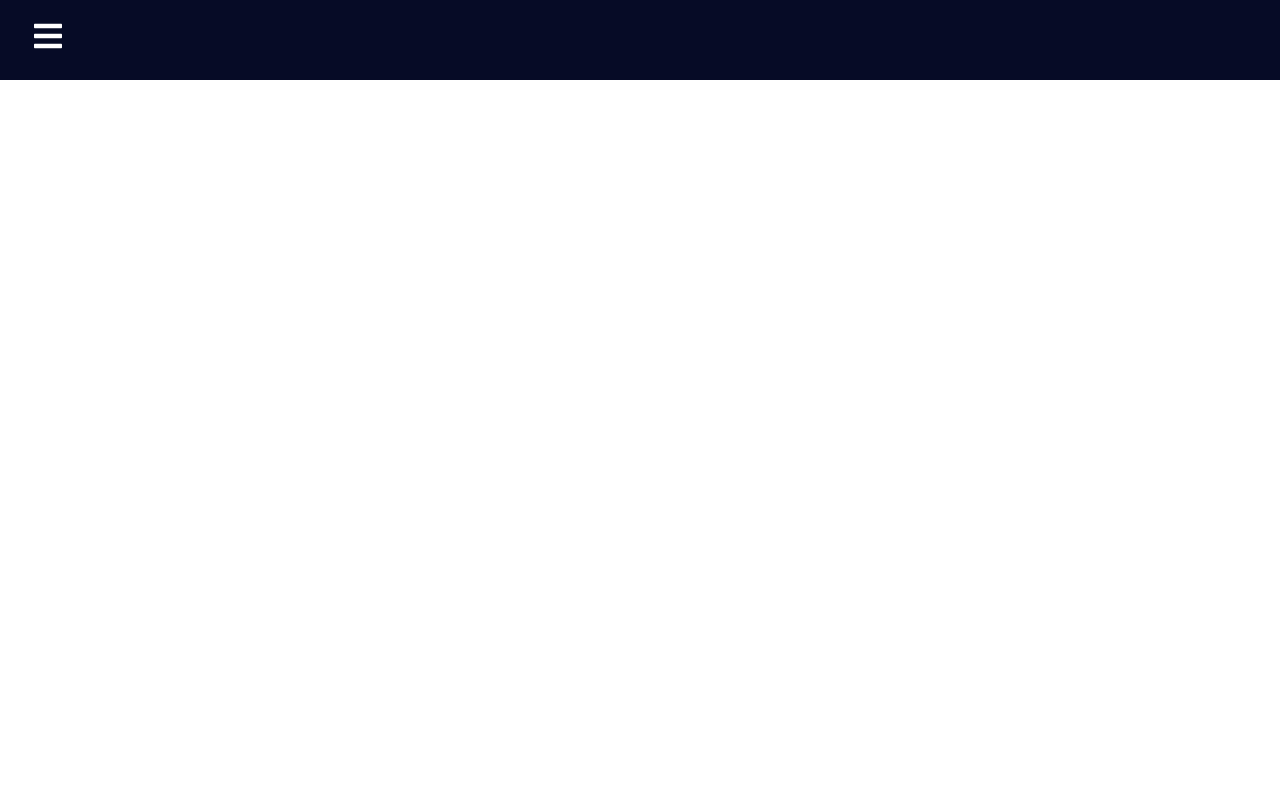
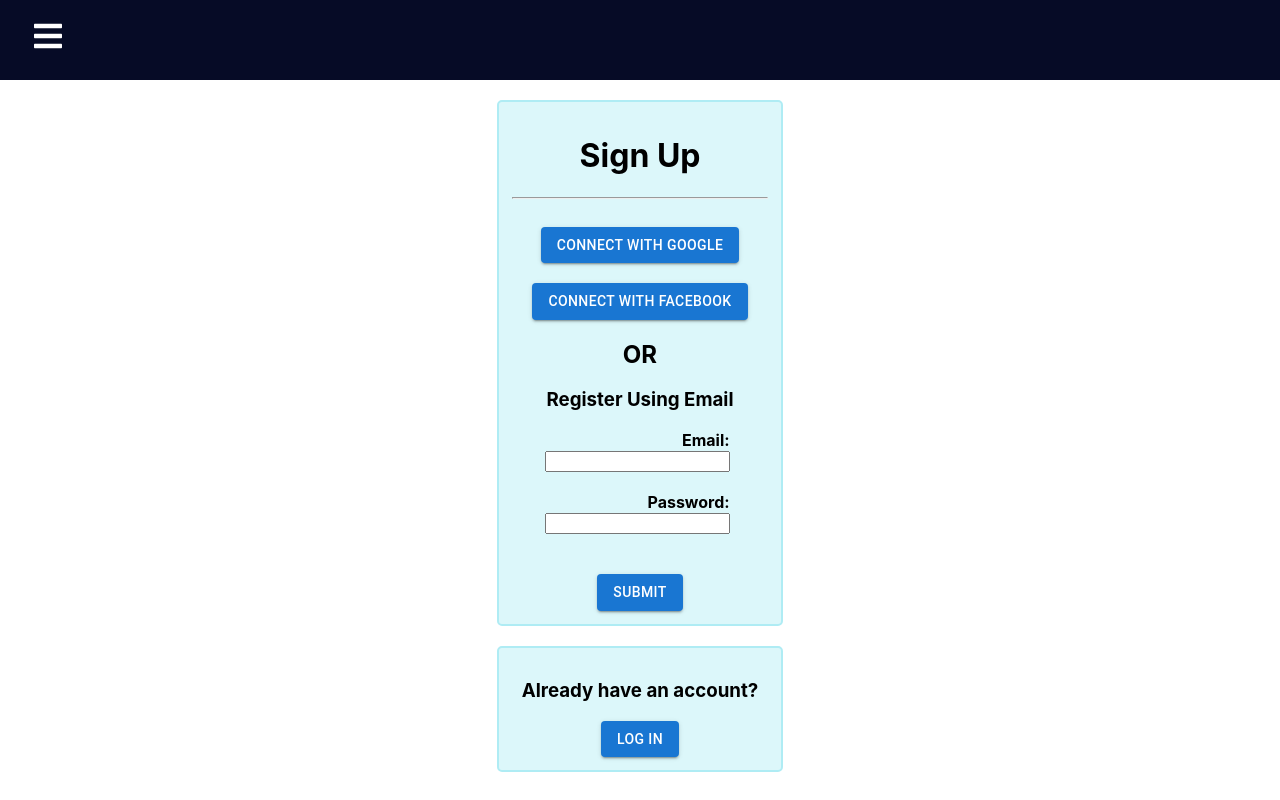
Before and after one commit to software-assignments-fall2021/project-setup-sneaky-seven, a React (Create React App) app in the folder front-end/: page /registration in a window 1280 px wide. Built offline with nearby package versions, Linux system fonts and the light colour scheme.

Commit message:
login and registration

```diff
--- a/front-end/package.json
+++ b/front-end/package.json
@@ -3,6 +3,11 @@
   "version": "0.1.0",
   "private": true,
   "dependencies": {
+    "@emotion/react": "^11.5.0",
+    "@emotion/styled": "^11.3.0",
+    "@material-ui/core": "^4.12.3",
+    "@mui/icons-material": "^5.0.4",
+    "@mui/material": "^5.0.4",
     "@testing-library/jest-dom": "^5.14.1",
     "@testing-library/react": "^11.2.7",
     "@testing-library/user-event": "^12.8.3",
--- /dev/null
+++ b/front-end/src/components/LoginForm.js
@@ -0,0 +1,61 @@
+import React, { useState } from "react";
+import { Link } from "react-router-dom";
+import Button from "@mui/material/Button";
+import "./css/RegisterLogin.css";
+
+// TODO: connect to backend
+const LoginForm = () => {
+  const [status, setStatus] = useState("Submit");
+
+  const handleSubmit = async (e) => {
+    setStatus("Sending");
+  };
+
+  return (
+    <div>
+      <br />
+      <form onSubmit={handleSubmit} class="container">
+        <div>
+          <h1>Login</h1>
+        </div>
+        <hr /> <br />
+        <div class="form">
+          <label htmlFor="email">
+            <b>Email:</b>
+          </label>
+          <input type="text" id="email" required />
+        </div>
+        <br />
+        <div class="form">
+          <label htmlFor="password">
+            <b>Password:</b>
+          </label>
+          <input type="text" id="password" required />
+        </div>
+        <br />
+        <Button
+          type="submit"
+          component={Link}
+          to="/homepage"
+          variant="contained"
+        >
+          Submit
+        </Button>
+      </form>
+      <br />
+      <div class="container">
+        <h3> Need an account? </h3>
+        <Button
+          type="submit"
+          component={Link}
+          to="/registration"
+          variant="contained"
+        >
+          Sign Up
+        </Button>
+      </div>
+    </div>
+  );
+};
+
+export default LoginForm;
--- a/front-end/src/components/Navbar/NavbarData.js
+++ b/front-end/src/components/Navbar/NavbarData.js
@@ -1,44 +1,50 @@
-import React from 'react';
-import * as FaIcons from 'react-icons/fa';
-import * as AiIcons from 'react-icons/ai';
-import * as IoIcons from 'react-icons/io';
+import React from "react";
+import * as FaIcons from "react-icons/fa";
+import * as AiIcons from "react-icons/ai";
+import * as IoIcons from "react-icons/io";
 
 // TODO: update icons
 export const NavbarData = [
   {
-    title: 'Home',
-    path: '/',
+    title: "Home",
+    path: "/homepage",
     icon: <AiIcons.AiFillHome />,
-    cName: 'nav-text'
+    cName: "nav-text",
   },
   {
-    title: 'Accounts',
-    path: '/accounts',
+    title: "Accounts",
+    path: "/accounts",
     icon: <IoIcons.IoIosPaper />,
-    cName: 'nav-text'
+    cName: "nav-text",
   },
   {
-    title: 'Transactions',
-    path: '/transactions',
+    title: "Transactions",
+    path: "/transactions",
     icon: <FaIcons.FaCartPlus />,
-    cName: 'nav-text'
+    cName: "nav-text",
   },
   {
-    title: 'Statistics',
-    path: '/statistics',
+    title: "Statistics",
+    path: "/statistics",
     icon: <IoIcons.IoMdPeople />,
-    cName: 'nav-text'
+    cName: "nav-text",
   },
   {
-    title: 'FAQs',
-    path: '/FAQs',
+    title: "FAQs",
+    path: "/FAQs",
     icon: <FaIcons.FaEnvelopeOpenText />,
-    cName: 'nav-text'
+    cName: "nav-text",
   },
   {
-    title: 'Contact Us',
-    path: '/contact',
+    title: "Contact Us",
+    path: "/contact",
     icon: <IoIcons.IoMdHelpCircle />,
-    cName: 'nav-text'
-  }
+    cName: "nav-text",
+  },
+  {
+    title: "Log Out",
+    path: "/",
+    icon: <FaIcons.FaDoorOpen />,
+    cName: "nav-text",
+  },
 ];
--- a/front-end/src/components/Navbar/NavbarWrapper.js
+++ b/front-end/src/components/Navbar/NavbarWrapper.js
@@ -1,12 +1,14 @@
-import React, { PureComponent } from 'react'
-import { BrowserRouter as Router, Switch, Route } from 'react-router-dom';
-import Navbar from './Navbar';
-import Homepage from '../../pages/Homepage'
-import Accounts from '../../pages/Accounts'
-import Transactions from '../../pages/Transactions'
-import Statistics from '../../pages/Statistics'
-import Contact from '../../pages/Contact'
-import FAQs from '../../pages/FAQs'
+import React, { PureComponent } from "react";
+import { BrowserRouter as Router, Switch, Route } from "react-router-dom";
+import Navbar from "./Navbar";
+import Login from "../../pages/Login";
+import Registration from "../../pages/Registration";
+import Homepage from "../../pages/Homepage";
+import Accounts from "../../pages/Accounts";
+import Transactions from "../../pages/Transactions";
+import Statistics from "../../pages/Statistics";
+import Contact from "../../pages/Contact";
+import FAQs from "../../pages/FAQs";
 
 export class NavbarWrapper extends PureComponent {
   render() {
@@ -14,16 +16,18 @@ export class NavbarWrapper extends PureComponent {
       <Router>
         <Navbar />
         <Switch>
-                    <Route path='/' exact component={Homepage} />
-                    <Route path='/accounts' exact component={Accounts} />
-                    <Route path='/transactions' exact component={Transactions} />
-                    <Route path='/statistics' exact component={Statistics} />
-                    <Route path='/FAQs' exact component={FAQs} />
-                    <Route path='/contact' exact component={Contact} />
+          <Route path="/" exact component={Login} />
+          <Route path="/registration" exact component={Registration} />
+          <Route path="/homepage" exact component={Homepage} />
+          <Route path="/accounts" exact component={Accounts} />
+          <Route path="/transactions" exact component={Transactions} />
+          <Route path="/statistics" exact component={Statistics} />
+          <Route path="/FAQs" exact component={FAQs} />
+          <Route path="/contact" exact component={Contact} />
         </Switch>
       </Router>
-        )
+    );
   }
 }
 
-export default NavbarWrapper
+export default NavbarWrapper;
--- /dev/null
+++ b/front-end/src/components/RegistrationForm.js
@@ -0,0 +1,67 @@
+import React, { useState } from "react";
+import { Link } from "react-router-dom";
+import Button from "@mui/material/Button";
+import "./css/RegisterLogin.css";
+
+// TODO: connect to backend
+const RegistrationForm = () => {
+  const [status, setStatus] = useState("Submit");
+
+  const handleSubmit = async (e) => {
+    setStatus("Sending");
+  };
+
+  return (
+    <div>
+      <br />
+      <div class="container">
+        <h1> Sign Up </h1>
+        <hr />
+        <br />
+        <Button component={Link} to="/homepage" variant="contained">
+          Connect with Google
+        </Button>
+        <br /> <br />
+        <Button component={Link} to="/homepage" variant="contained">
+          Connect with Facebook
+        </Button>
+        <br />
+        <h2> OR </h2>
+        <form onSubmit={handleSubmit}>
+          <div>
+            <h3> Register Using Email</h3>
+          </div>
+          <div class="form">
+            <div>
+              <label htmlFor="email">
+                <b> Email:</b>
+              </label>
+              <input type="text" id="email" required />
+            </div>
+            <br />
+            <div>
+              <label htmlFor="password">
+                <b>Password:</b>
+              </label>
+              <input type="text" id="password" required />
+            </div>
+            <br />
+          </div>
+          <br />
+          <Button type="submit" component={Link} to="/" variant="contained">
+            Submit
+          </Button>
+        </form>
+      </div>
+      <br />
+      <div class="container">
+        <h3> Already have an account? </h3>
+        <Button component={Link} to="/" variant="contained">
+          Log in{" "}
+        </Button>
+      </div>
+    </div>
+  );
+};
+
+export default RegistrationForm;
--- /dev/null
+++ b/front-end/src/components/css/RegisterLogin.css
@@ -0,0 +1,13 @@
+.container {
+  background-color: #dcf7fa;
+  width: 20%;
+  margin: auto;
+  border: 2px solid #afecf4;
+  border-radius: 5px;
+  padding: 1%;
+}
+
+.form {
+  text-align: right;
+  padding-right: 15%;
+}
--- /dev/null
+++ b/front-end/src/pages/Login.js
@@ -0,0 +1,8 @@
+import React from "react";
+import LoginForm from "../components/LoginForm";
+
+function Login() {
+  return <LoginForm />;
+}
+
+export default Login;
--- /dev/null
+++ b/front-end/src/pages/Registration.js
@@ -0,0 +1,8 @@
+import React from "react";
+import RegistrationForm from "../components/RegistrationForm";
+
+function Registration() {
+  return <RegistrationForm />;
+}
+
+export default Registration;
```
Also changed, not shown: 1 other file (tests, documents, lock files or other folders). Lines whose indentation alone changed are shown as unchanged.
